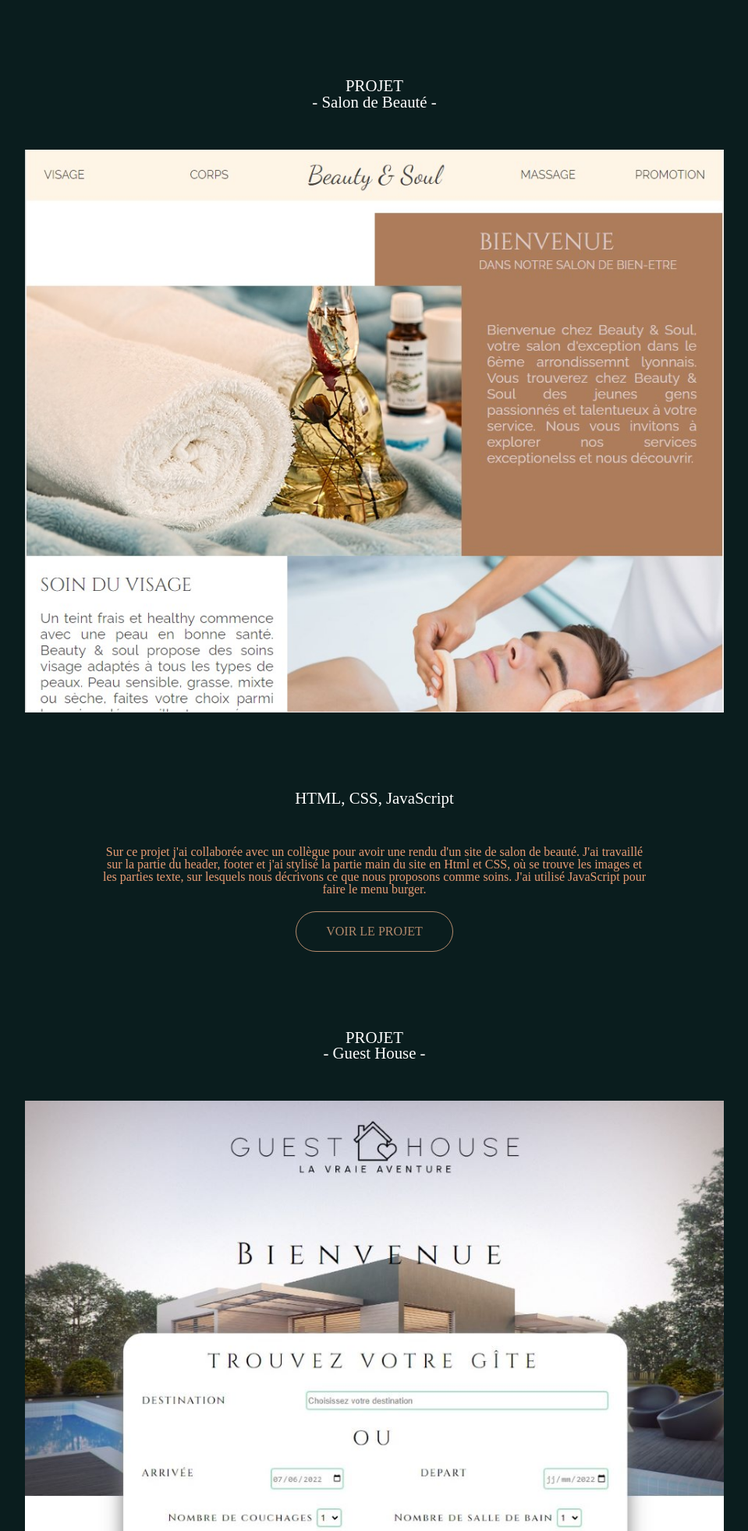
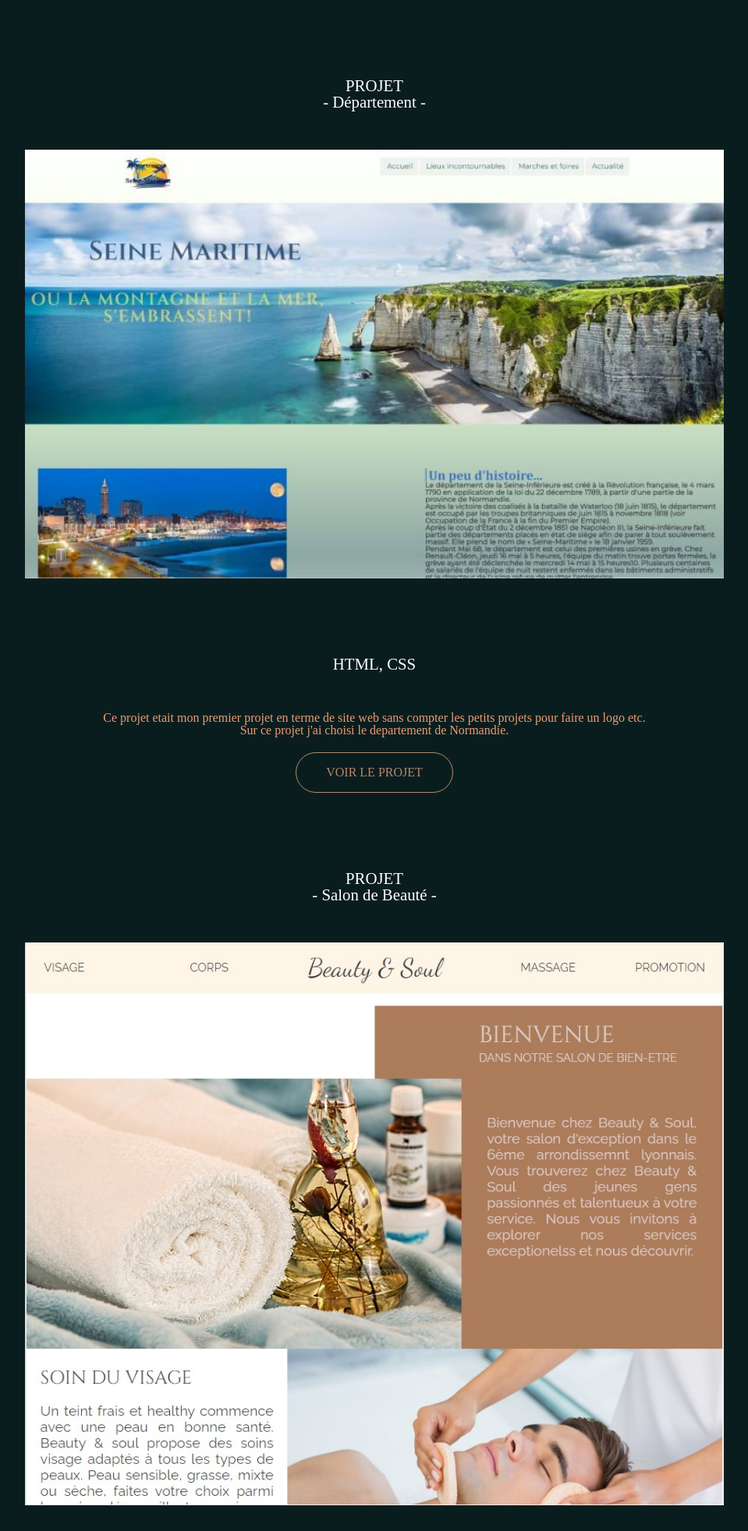
Before and after one commit to XhesikaMilaqi/Portfolio, a PHP site: page /php/project.php in a window 1280 px wide. Shown: the part 85-2049 px from the top of the page at 78% size, without its empty margins (160-1119 px from the left). Run offline with PHP 8.4, Linux system fonts and the light colour scheme; some libraries are stand-ins or nearby versions; some web fonts are replaced.

Commit message:
pre final

```diff
--- a/aboutme.php
+++ b/aboutme.php
@@ -30,7 +30,7 @@
         <a href="./info/CV-Xhesika.pdf" download="CV-Xhesika.pdf" class="cv-lien">Téléchargez le CV</a>
 
         <img src="./images/me.jpg" alt="Image de moi-même" class="moi-meme">
-        <h2 class="desc-info"> <strong> Developpeuse web fullstack </strong><br> Actuellement en formation et en recherche de stage.
+        <h2 class="desc-info"> <strong> Developpeuse web fullstack à Charvieu-Chavagneux</strong><br>  Actuellement en formation et en recherche de stage.
         <br><br></h2>
 
         <p class="desc-info para"> Je m'appelles Xhesika Milaqi, je suis actuellement en formation de developpement web et web mobile, qui términe le 28 Novombre 2022.
--- a/index.php
+++ b/index.php
@@ -41,7 +41,7 @@
         <img src="./images/Background.png" alt="background" class="background-first">
         <div class="reseaux">
             <a href="https://github.com/XhesikaMilaqi" target="_blank"><img src="./images/git.png" alt="Logo de github" class="reseau-soc"></a>
-            <a href="" target="_blank"><img src="./images/instagram.png" alt="Logo de Instagram" class="reseau-soc"></a>
+            <a href="https://www.instagram.com/jcodeuse/" target="_blank"><img src="./images/instagram.png" alt="Logo de Instagram" class="reseau-soc"></a>
             <a href="https://www.linkedin.com/in/xhesika-milaqi-465687237/" target="_blank"><img src="./images/linkedin.png" alt="Logo du Linkedin" class="reseau-soc"></a>
         </div>
         <!-- SLIDER -->
--- a/project.php
+++ b/project.php
@@ -25,28 +25,41 @@
         <div>
             <figcaption>
                 <h3 class="tittre-projet">PROJET <br>
+                - Département -</h3>
+                <a href="https://xhesikam.promo-122.codeur.online/departement/" target="_blank"><img src="./img-projet/departement.jpg" alt="Image de projet" class="pro-img"></a>
+                <h3 class="tittre-projet">HTML, CSS</h3>
+                <h4 class="description desc-projet">
+                Ce projet etait mon premier projet en terme de site web sans compter les petits projets pour faire un logo etc. Sur ce projet j'ai choisi le departement de Normandie.
+                </h4>
+            </figcaption>
+            <a href="https://xhesikam.promo-122.codeur.online/departement/" target="_blank" class="pro-lien">VOIR LE PROJET</a>
+
+        </div>
+        <div>
+            <figcaption>
+                <h3 class="tittre-projet">PROJET <br>
                 - Salon de Beauté -</h3>
-                <a href="http://localhost/php/xhesika-lilian/" target="_blank"><img src="./img-projet/beauty.jpg" alt="Image de projet" class="pro-img"></a>
+                <a href="http://xhesikam.promo-122.codeur.online/salondebeaute/" target="_blank"><img src="./img-projet/beauty.jpg" alt="Image de projet" class="pro-img"></a>
                 <h3 class="tittre-projet">HTML, CSS, JavaScript</h3>
 
                 <h4 class="description desc-projet">Sur ce projet j'ai collaborée avec un collègue pour avoir une rendu d'un site de salon de beauté. J'ai travaillé sur la partie du header, footer et j'ai stylisé la partie main du site en Html et CSS, où se trouve les images et les parties texte, sur lesquels nous décrivons ce que nous proposons comme soins. J'ai utilisé JavaScript pour faire le menu burger.</h4>
             </figcaption>
-            <a href="http://localhost/php/xhesika-lilian/" target="_blank" class="pro-lien">VOIR LE PROJET</a>
+            <a href="http://xhesikam.promo-122.codeur.online/salondebeaute/" target="_blank" class="pro-lien">VOIR LE PROJET</a>
         </div>
 
         <div>
             <figcaption>
                 <h3 class="tittre-projet">PROJET <br>
                 - Guest House -</h3>
-                <a href="http://localhost/php/Xhesika-Tiff-Lilian.Nouveau/" target="_blank"><img src="./img-projet/projetG.jpg" alt="Image de projet" class="pro-img"></a>
+                <a href="http://xhesikam.promo-122.codeur.online/gites/" target="_blank"><img src="./img-projet/projetG.jpg" alt="Image de projet" class="pro-img"></a>
                 <h3 class="tittre-projet">HTML, PHP, SaSS, JavaScript</h3>
 
                 <h4 class="description desc-projet">
                 Sur ce projet j'ai collaborée avec deux collègues pour faire un site des gîtes en PHP. J'ai travaillé sur tout le front en Html et SaSS. J'ai utilisé JavaScript pour le slider. Pour voir la partie admin, vous devez vous connecter avec l'id:  Admin et mot de passe: Admin.
                 </h4>
             </figcaption>
-            <a href="http://localhost/php/Xhesika-Tiff-Lilian.Nouveau/" target="_blank" class="pro-lien">VOIR LE PROJET</a>
-            <a href="http://localhost/php/Xhesika-Tiff-Lilian/admin/" target="_blank" class="pro-lien">VOIR Admin</a>
+            <a href="http://xhesikam.promo-122.codeur.online/gites/" target="_blank" class="pro-lien">VOIR LE PROJET</a>
+            <a href="http://xhesikam.promo-122.codeur.online/gites/admin/" target="_blank" class="pro-lien">VOIR Admin</a>
 
         </div>
 
@@ -54,13 +67,13 @@
             <figcaption>
                 <h3 class="tittre-projet">PROJET <br>
                 - Jeu Memory -</h3>
-                <a href="http://127.0.0.1:5502/index.html" target="_blank"><img src="./img-projet/memory.jpg" alt="Image de projet" class="pro-img"></a>
+                <a href="https://xhesikam.promo-122.codeur.online/memory/" target="_blank"><img src="./img-projet/memory.jpg" alt="Image de projet" class="pro-img"></a>
                 <h3 class="tittre-projet">JavaScript</h3>
                 <h4 class="description desc-projet">
                 Sur ce projet j'ai travaillé en full JavaScript. Projet pour reussir un jeu de memory.
                 </h4>
             </figcaption>
-            <a href="http://127.0.0.1:5502/index.html" target="_blank" class="pro-lien">VOIR LE PROJET</a>
+            <a href="http://xhesikam.promo-122.codeur.online/memory/" target="_blank" class="pro-lien">VOIR LE PROJET</a>
 
         </div>
 
--- a/style/style.css
+++ b/style/style.css
@@ -591,6 +591,10 @@ footer .copyright {
   color: white;
   font-weight: 300;
   letter-spacing: 1px;
+}
+
+#page-cv .desc-info strong {
+  font-size: 1.5rem;
 }
 
 #page-cv .gap {
--- a/style/style.scss
+++ b/style/style.scss
@@ -441,6 +441,9 @@ footer{
         color: white;
         font-weight: 300;
         letter-spacing: 1px;
+        strong{
+            font-size: 1.5rem;
+        }
     }
     .gap{
         margin-top: 150px;
```
Also changed, not shown: img-projet/departement.jpg (added), 1 other file.
